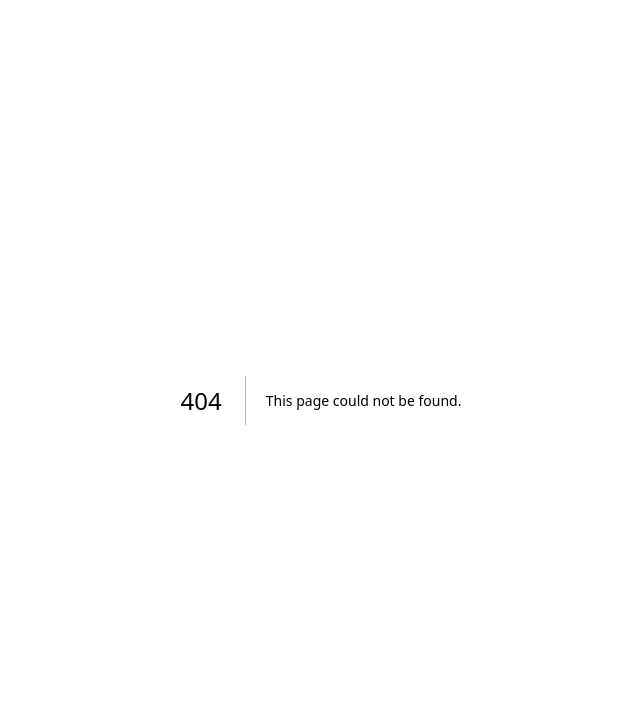
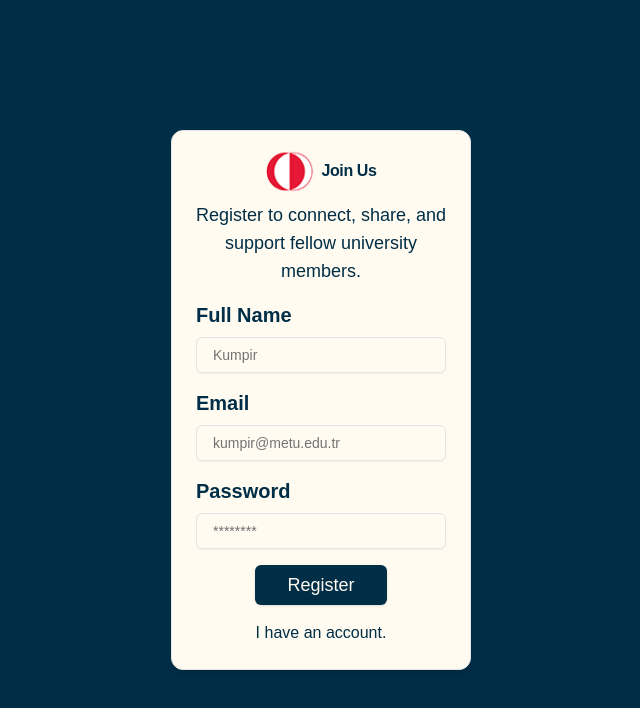
Before and after one commit to myildiz97/shareodtu-frontend, a Next.js app: page /auth/register in a window 1280 px wide. Before the commit this address had no page. Shown: the top 708 px of the page, without its empty margins (319-959 px from the left). Built offline with nearby package versions, Linux system fonts and the light colour scheme; no server answers.

Commit message:
refactor authentication routes and components; rename login/register paths and update UI cards

```diff
--- a/app/login/page.tsx
+++ b/app/auth/login/page.tsx
@@ -2,7 +2,7 @@ import * as React from 'react';
 import { authOptions } from '@/lib/auth-options';
 import { getServerSession } from 'next-auth';
 import { redirect } from 'next/navigation';
-import { LoginForm } from '@/components/login-form';
+import { LoginCard } from '@/components/auth/login/login-card';
 
 async function Login() {
   const session = await getServerSession(authOptions);
@@ -13,7 +13,7 @@ async function Login() {
 
   return (
     <div className="w-full min-h-screen flex flex-col items-center justify-center">
-      <LoginForm />
+      <LoginCard />
     </div>
   );
 }
--- a/app/register/page.tsx
+++ b/app/auth/register/page.tsx
@@ -2,7 +2,7 @@ import * as React from 'react';
 import { authOptions } from '@/lib/auth-options';
 import { getServerSession } from 'next-auth';
 import { redirect } from 'next/navigation';
-import { RegisterForm } from '@/components/register-form';
+import { RegisterCard } from '@/components/auth/register/register-card';
 
 async function Register() {
   const session = await getServerSession(authOptions);
@@ -13,7 +13,7 @@ async function Register() {
 
   return (
     <div className="w-full min-h-screen flex flex-col items-center justify-center">
-      <RegisterForm />
+      <RegisterCard />
     </div>
   )
 
--- a/app/globals.css
+++ b/app/globals.css
@@ -8,25 +8,25 @@ body {
 
 @layer base {
   :root {
-    --background: 0 0% 100%;
-    --foreground: 0 0% 3.9%;
-    --card: 0 0% 100%;
-    --card-foreground: 0 0% 3.9%;
-    --popover: 0 0% 100%;
-    --popover-foreground: 0 0% 3.9%;
+    --background: 201, 100%, 14%;
+    --foreground: 46, 100%, 97%;
+    --card: 201, 100%, 14%;
+    --card-foreground: 46, 100%, 97%;
+    --popover: 201, 100%, 14%;
+    --popover-foreground: 46, 100%, 97%;
     --primary: 0 0% 9%;
     --primary-foreground: 0 0% 98%;
-    --secondary: 0 0% 96.1%;
+    --secondary: 351, 81%, 49%;
     --secondary-foreground: 0 0% 9%;
-    --muted: 0 0% 96.1%;
+    --muted: 351, 81%, 49%;
     --muted-foreground: 0 0% 45.1%;
-    --accent: 0 0% 96.1%;
+    --accent: 351, 81%, 49%;
     --accent-foreground: 0 0% 9%;
     --destructive: 0 84.2% 60.2%;
     --destructive-foreground: 0 0% 98%;
     --border: 0 0% 89.8%;
     --input: 0 0% 89.8%;
-    --ring: 0 0% 3.9%;
+    --ring: 46, 100%, 97%;
     --chart-1: 12 76% 61%;
     --chart-2: 173 58% 39%;
     --chart-3: 197 37% 24%;
@@ -35,24 +35,24 @@ body {
     --radius: 0.5rem;
   }
   .dark {
-    --background: 0 0% 3.9%;
-    --foreground: 0 0% 98%;
-    --card: 0 0% 3.9%;
-    --card-foreground: 0 0% 98%;
-    --popover: 0 0% 3.9%;
-    --popover-foreground: 0 0% 98%;
-    --primary: 0 0% 98%;
+    --background: 46, 100%, 97%;
+    --foreground: 201, 100%, 14%;
+    --card: 46, 100%, 97%;
+    --card-foreground: 201, 100%, 14%;
+    --popover: 46, 100%, 97%;
+    --popover-foreground: 201, 100%, 14%;
+    --primary: 46, 100%, 97%;
     --primary-foreground: 0 0% 9%;
-    --secondary: 0 0% 14.9%;
-    --secondary-foreground: 0 0% 98%;
-    --muted: 0 0% 14.9%;
+    --secondary: 351, 81%, 49%;
+    --secondary-foreground: 201, 100%, 14%;
+    --muted: 351, 81%, 49%;
     --muted-foreground: 0 0% 63.9%;
-    --accent: 0 0% 14.9%;
-    --accent-foreground: 0 0% 98%;
+    --accent: 351, 81%, 49%;
+    --accent-foreground: 201, 100%, 14%;
     --destructive: 0 62.8% 30.6%;
-    --destructive-foreground: 0 0% 98%;
-    --border: 0 0% 14.9%;
-    --input: 0 0% 14.9%;
+    --destructive-foreground: 201, 100%, 14%;
+    --border: 351, 81%, 49%;
+    --input: 351, 81%, 49%;
     --ring: 0 0% 83.1%;
     --chart-1: 220 70% 50%;
     --chart-2: 160 60% 45%;
--- /dev/null
+++ b/components/auth/login/login-card.tsx
@@ -0,0 +1,30 @@
+import * as React from "react"
+
+import {
+  Card,
+  CardContent,
+  CardDescription,
+  CardHeader,
+  CardTitle,
+} from "@/components/ui/card"
+import { LoginForm } from './login-form'
+import Image from 'next/image'
+
+export function LoginCard() {
+  return (
+    <Card className="w-[300px] shadow-md bg-foreground text-background">
+      <CardHeader className='p-4'>
+        <CardTitle className="flex items-center justify-center gap-x-2">
+          <Image src="/logos/odtü-logo.svg" alt="ODTÜ Logo" width={48} height={48} />
+          <span>Welcome Home</span>
+        </CardTitle>
+        <CardDescription className='text-center text-lg text-background'>
+          Log in to connect, share, and support fellow university members.
+        </CardDescription>
+      </CardHeader>
+      <CardContent>
+        <LoginForm />
+      </CardContent>
+    </Card>
+  )
+}
--- a/components/login-form.tsx
+++ b/components/auth/login/login-form.tsx
@@ -47,6 +47,8 @@ export function LoginForm() {
         return;
       }
 
+      toast.success('Welcome back!');
+
       router.push('/dashboard');
     } catch (error) {
       console.error(error);
@@ -59,18 +61,18 @@ export function LoginForm() {
       <Form {...form}>
         <form
           onSubmit={form.handleSubmit(onSubmit)}
-          className="w-[300px] sm:w-1/2 lg:1/3 flex flex-col justify-center items-center gap-y-4"
+          className="w-full flex flex-col justify-center items-center gap-y-4"
         >
           <FormField
             control={form.control}
             name="email"
             render={({ field }) => (
               <FormItem className="w-full">
-                <FormLabel className="font-bold text-foreground text-xl">Email</FormLabel>
+                <FormLabel className="font-bold text-xl">Email</FormLabel>
                 <FormControl>
                   <Input
                     className="text-lg px-4 py-2 bg-foreground text-background"
-                    placeholder="myildizwork@gmail.com"
+                    placeholder="kumpir@metu.edu.tr"
                     type="email"
                     {...field}
                   />
@@ -84,11 +86,11 @@ export function LoginForm() {
             name="password"
             render={({ field }) => (
               <FormItem className="w-full">
-                <FormLabel className="font-bold text-foreground text-xl">Password</FormLabel>
+                <FormLabel className="font-bold text-xl">Password</FormLabel>
                 <FormControl>
                   <Input
                     className="text-lg px-4 py-2 bg-foreground text-background"
-                    placeholder="Password"
+                    placeholder="********"
                     type="password"
                     {...field}
                   />
@@ -97,13 +99,16 @@ export function LoginForm() {
               </FormItem>
             )}
           />
-          <Button type="submit" size={'lg'} className="text-lg bg-foreground text-background hover:bg-accent">
+          {/* <Link href="/forgot-password" className="hover:text-accent">
+            Forgot Password?
+          </Link> */}
+          <Button type="submit" size={'lg'} className="text-lg bg-background text-foreground hover:bg-accent hover:text-foreground">
             Login
           </Button>
         </form>
       </Form>
-      <Link href="/register" className="text-foreground hover:text-accent">
-        I do not have account
+      <Link href="/auth/register" className="hover:text-accent">
+        Don't have an account.
       </Link>
     </div>
   );
--- /dev/null
+++ b/components/auth/register/register-card.tsx
@@ -0,0 +1,30 @@
+import * as React from "react"
+
+import {
+  Card,
+  CardContent,
+  CardDescription,
+  CardHeader,
+  CardTitle,
+} from "@/components/ui/card"
+import Image from 'next/image'
+import { RegisterForm } from './register-form'
+
+export function RegisterCard() {
+  return (
+    <Card className="w-[300px] shadow-md bg-foreground text-background">
+      <CardHeader className='p-4'>
+        <CardTitle className="flex items-center justify-center gap-x-2">
+          <Image src="/logos/odtü-logo.svg" alt="ODTÜ Logo" width={48} height={48} />
+          <span>Join Us</span>
+        </CardTitle>
+        <CardDescription className='text-center text-lg text-background'>
+          Register to connect, share, and support fellow university members.
+        </CardDescription>
+      </CardHeader>
+      <CardContent>
+        <RegisterForm />
+      </CardContent>
+    </Card>
+  )
+}
--- a/components/register-form.tsx
+++ b/components/auth/register/register-form.tsx
@@ -51,9 +51,9 @@ export function RegisterForm() {
       });
 
       if (response.ok) {
-        toast.success('User registered successfully');
+        toast.success('You joined us successfully!');
         form.reset();
-        router.push('/login');
+        router.push('/auth/login');
       } else {
         toast.error('Error registering user');
       }
@@ -68,16 +68,16 @@ export function RegisterForm() {
       <Form {...form}>
         <form
           onSubmit={form.handleSubmit(onSubmit)}
-          className="w-[300px] md:w-1/3 flex flex-col justify-center items-center gap-y-4"
+          className="w-full flex flex-col justify-center items-center gap-y-4"
         >
           <FormField
             control={form.control}
             name="fullName"
             render={({ field }) => (
               <FormItem className="w-full">
-                <FormLabel className="font-bold text-foreground text-xl">Full Name</FormLabel>
+                <FormLabel className="font-bold text-xl">Full Name</FormLabel>
                 <FormControl>
-                  <Input className="text-lg px-4 py-2 bg-foreground text-background" placeholder="Mehmet" {...field} />
+                  <Input className="text-lg px-4 py-2 bg-foreground text-background" placeholder="Kumpir" {...field} />
                 </FormControl>
                 <FormMessage />
               </FormItem>
@@ -88,11 +88,11 @@ export function RegisterForm() {
             name="email"
             render={({ field }) => (
               <FormItem className="w-full">
-                <FormLabel className="font-bold text-foreground text-xl">Email</FormLabel>
+                <FormLabel className="font-bold text-xl">Email</FormLabel>
                 <FormControl>
                   <Input
                     className="text-lg px-4 py-2 bg-foreground text-background"
-                    placeholder="myildizwork@gmail.com"
+                    placeholder="kumpir@metu.edu.tr"
                     type="email"
                     {...field}
                   />
@@ -106,11 +106,11 @@ export function RegisterForm() {
             name="password"
             render={({ field }) => (
               <FormItem className="w-full">
-                <FormLabel className="font-bold text-foreground text-xl">Password</FormLabel>
+                <FormLabel className="font-bold text-xl">Password</FormLabel>
                 <FormControl>
                   <Input
                     className="text-lg px-4 py-2 bg-foreground text-background"
-                    placeholder="Password"
+                    placeholder="********"
                     type="password"
                     {...field}
                   />
@@ -119,13 +119,13 @@ export function RegisterForm() {
               </FormItem>
             )}
           />
-          <Button type="submit" size={'lg'} className="text-lg bg-foreground text-background hover:bg-accent">
+          <Button type="submit" size={'lg'} className="text-lg bg-background text-foreground hover:bg-accent hover:text-foreground">
             Register
           </Button>
         </form>
       </Form>
-      <Link href="/login" className="text-foreground hover:text-accent">
-        I have account
+      <Link href="/auth/login" className="text-background hover:text-accent">
+        I have an account.
       </Link>
     </div>
   );
--- a/components/dashboard-card.tsx
+++ b/components/dashboard-card.tsx
@@ -3,20 +3,24 @@ import { signOut, useSession } from 'next-auth/react';
 import * as React from 'react';
 import { Button } from './ui/button';
 import { Card, CardContent, CardDescription, CardFooter, CardHeader, CardTitle } from './ui/card';
+import toast from 'react-hot-toast';
 
 export default function DashboardCard() {
   const { data: session } = useSession();
   const handleLogout = async () => {
-    await signOut();
+    toast.success('See you soon!');
+    setTimeout(async () => {
+      await signOut();
+    }, 1000);
   };
 
   return (
-    <Card className="bg-foreground text-background w-[320px] sm:1/2 lg:w-1/3 xl:1/2">
+    <Card className="bg-foreground text-background w-[300px]">
       <CardHeader>
         <CardTitle>Authenticated User</CardTitle>
         <CardDescription>This is a protected route.</CardDescription>
       </CardHeader>
-      <CardContent>
+      <CardContent className='w-full'>
         <p className="text-wrap">
           Welcome, <strong>{session?.user.full_name}</strong>
         </p>
--- a/lib/auth-options.ts
+++ b/lib/auth-options.ts
@@ -60,7 +60,7 @@ export const authOptions: NextAuthOptions = {
   },
   secret: process.env.NEXTAUTH_SECRET,
   pages: {
-    signIn: '/login',
+    signIn: '/auth/login',
   },
   callbacks: {
     jwt: async ({ user, token, trigger, session }) => {
--- a/next.config.ts
+++ b/next.config.ts
@@ -8,6 +8,11 @@ const nextConfig: NextConfig = {
         destination: '/dashboard',
         permanent: true,
       },
+      {
+        source: '/auth',
+        destination: '/auth/login',
+        permanent: true,
+      },
     ];
   },
 };
```
Also changed, not shown: middleware.ts (+4 -4 lines), public/logos/odtü-logo.svg (added).
